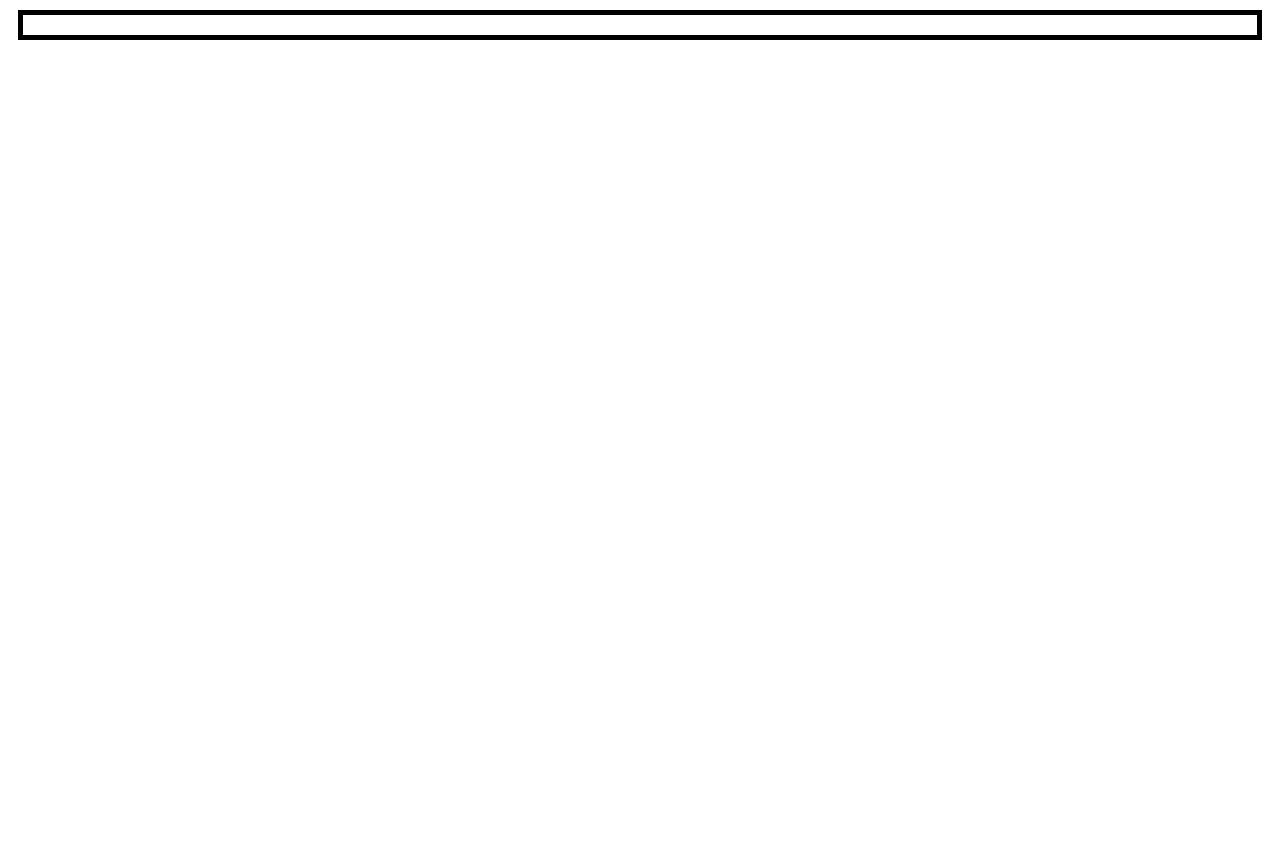
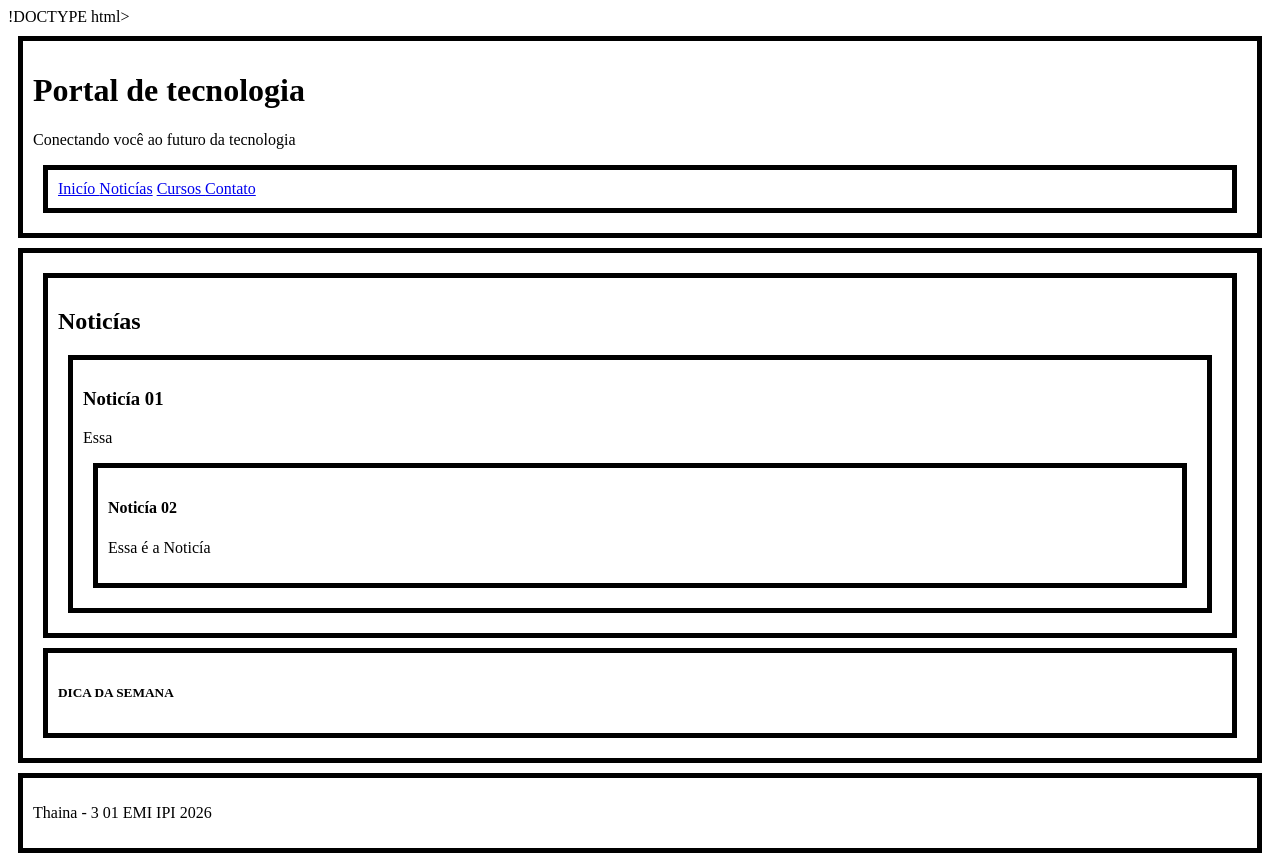
Before and after one commit to CEEMTI-BG-prof-Melissa/1-trimestre-2026-thainara-e-naiara, a plain HTML site: page Aula03/index.html in a window 1280 px wide. Before the commit the page ends 800 px from the top, so only its background shows below. Drawn offline with Linux system fonts and the light colour scheme.

Commit message:
Update index.html

```diff
--- a/Aula03/index.html
+++ b/Aula03/index.html
@@ -1,12 +1,42 @@
+!DOCTYPE html>
 <html>
     <head>
         <style>
-      header,nav,main,select,article,aside,footer{
+            header,nav,main,section,article,aside,footer{
                 border: 5px solid black;
                 padding: 10px;
                 margin: 10px;
             }
         </style>
     </head>
+        <body>
+        <header>
+            <H1> Portal de tecnologia </H1>
+            <p> Conectando você ao futuro da tecnologia</p>
+            <nav>
+                <a href="Inicío "> Inicío </a>
+                <a href="Noticías"> Noticías</a>
+                <a href="Cursos"> Cursos </a>
+                <a href="Contato"> Contato  </a>
+            </nav>
+        </header>
+        <header>
+            <main>
+                <h2> Noticías </h2>
+                <section>
+                    <h3> Noticía 01 </h3>
+                    <p> Essa
+                <section>
+                    <h4> Noticía 02 </h4>
+                    <p> Essa é a Noticía</p>
+                </section>
+            </main>
+            <aside>
+                <h5> DICA DA SEMANA </h5>
+            </aside>
+        </header>
+        <footer>
+            <p> Thaina - 3 01 EMI IPI 2026</p>
+        </footer>
         </body>
-<header>
+</html>
```
Lines whose indentation alone changed are shown as unchanged.
